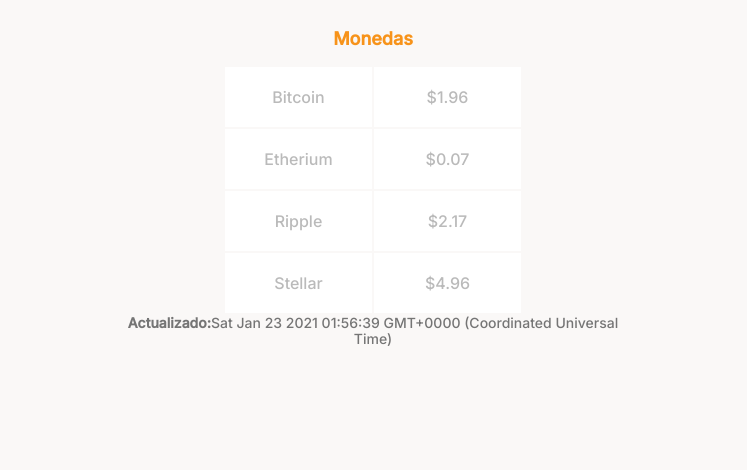
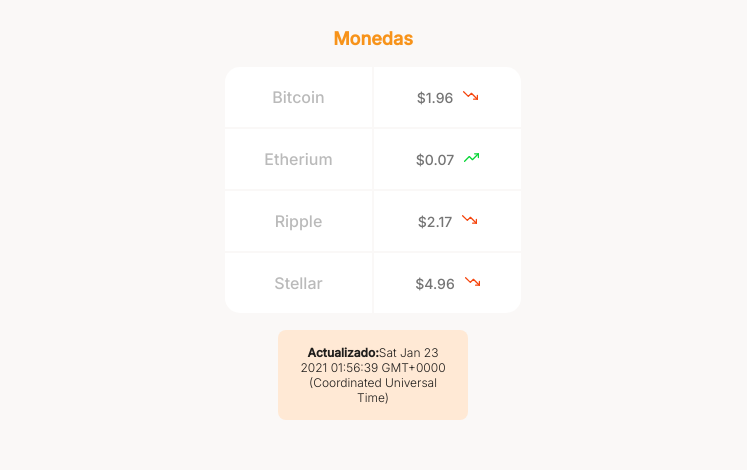
Before and after one commit to kannder83/responsive-design-mobile-first, a plain HTML site: page index.html in a window 1280 px wide. Shown: the part 739-1209 px from the top of the page, without its empty margins (267-1014 px from the left). Drawn offline with Linux system fonts and the light colour scheme.

Commit message:
Se inicia la seccion de Beneficios.

```diff
--- a/index.html
+++ b/index.html
@@ -43,20 +43,22 @@
                 <tr>
                   <td class="table__top-left">Bitcoin</td>
                   <td class="table__top-right table__right">
-                    $1.96<span></span>
+                    $1.96<span class="down"></span>
                   </td>
                 </tr>
                 <tr>
                   <td>Etherium</td>
-                  <td class="table__right">$0.07</td>
+                  <td class="table__right">$0.07<span class="up"></span></td>
                 </tr>
                 <tr>
                   <td>Ripple</td>
-                  <td class="table__right">$2.17</td>
+                  <td class="table__right">$2.17<span class="down"></span></td>
                 </tr>
                 <tr>
                   <td class="table__bottom-left">Stellar</td>
-                  <td class="table__bottom-right table__right">$4.96</td>
+                  <td class="table__bottom-right table__right">
+                    $4.96<span class="down"></span>
+                  </td>
                 </tr>
               </table>
             </div>
@@ -69,7 +71,20 @@
           </div>
         </section>
       </section>
-      <section></section>
+      <section class="main-product-detail">
+        <span></span>
+        <div>
+          <h2></h2>
+          <p></p>
+        </div>
+        <section class="product-cards--container">
+          <article>
+            <span></span>
+            <p></p>
+            <p></p>
+          </article>
+        </section>
+      </section>
       <section></section>
       <section></section>
     </main>
--- a/styles/styles.css
+++ b/styles/styles.css
@@ -195,3 +195,64 @@ main {
   color: var(--grey);
   background-color: var(--just-white);
 }
+
+.currency-table--container .table__top-left {
+  border-radius: 15px 0 0 0;
+}
+
+.currency-table--container .table__top-right {
+  border-radius: 0 15px 0 0;
+}
+
+.currency-table--container .table__bottom-left {
+  border-radius: 0 0 0 15px;
+}
+
+.currency-table--container .table__bottom-right {
+  border-radius: 0 0 15px 0;
+}
+
+.currency-table--container .table__right {
+  font-size: 1.4rem;
+  font-weight: normal;
+  line-height: 1.7rem;
+  color: #757575;
+}
+
+.currency-table--container .down {
+  display: inline-block;
+  width: 15px;
+  height: 15px;
+  margin-left: 10px;
+  background-image: url("../assets/icons/trending-down.svg");
+  background-size: cover;
+  background-position: center;
+  background-repeat: no-repeat;
+}
+
+.currency-table--container .up {
+  display: inline-block;
+  width: 15px;
+  height: 15px;
+  margin-left: 10px;
+  background-image: url("../assets/icons/trending-up.svg");
+  background-size: cover;
+  background-position: center;
+  background-repeat: no-repeat;
+}
+
+.currency-table--date {
+  width: 190px;
+  margin: 0 auto;
+  margin-top: 15px;
+  padding: 8px;
+  background-color: var(--soft-orange);
+  border-radius: 8px;
+}
+.currency-table--date p {
+  margin: 7px;
+  font-weight: 300;
+  font-size: 1.2rem;
+  line-height: 1.5rem;
+  color: var(--warm-black);
+}
```
